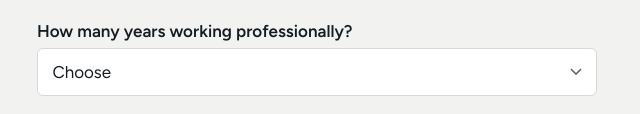
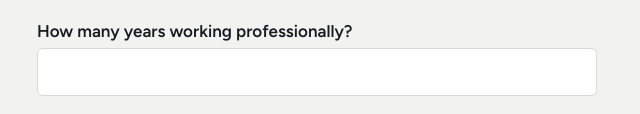
Before and after one commit to mitchhemming/FTR-site, a plain HTML site: page index.html in a window 1280 px wide. Both pictures are taken after a click on the button "Apply for Freedom Through Retainers". Shown: the part 1756-1870 px from the top of the page, 263-903 px from the left. Drawn offline with Linux system fonts and the light colour scheme.

Commit message:
Form: years as a typed number, four monthly revenue brackets
Co-Authored-By: Claude Fable 5.1 <noreply@anthropic.com>
Claude-Session: https://claude.ai/code/session_019BjyxDp5CW7w8vjDjqfAzp

```diff
--- a/index.html
+++ b/index.html
@@ -301,18 +301,12 @@
       <div class="field"><label for="instagram">Instagram account</label><input id="instagram" name="instagram" placeholder="@handle" required></div>
       <div class="field"><label for="website">Website</label><input id="website" name="website" type="url" placeholder="https://" autocomplete="url"></div>
       <div class="field"><label for="location">Location</label><span class="hint">City, country</span><input id="location" name="location" required></div>
-      <div class="field">
-        <label for="years">How many years working professionally?</label>
-        <select id="years" name="years" required>
-          <option value="" disabled selected>Choose</option>
-          <option>Under 1 year</option><option>1 to 3 years</option><option>3 to 5 years</option><option>5 to 10 years</option><option>10+ years</option>
-        </select>
-      </div>
+      <div class="field"><label for="years">How many years working professionally?</label><input id="years" name="years" type="number" inputmode="numeric" min="0" max="60" step="1" required></div>
       <div class="field">
         <label for="revenue">Average monthly revenue</label>
         <select id="revenue" name="monthly_revenue" required>
           <option value="" disabled selected>Choose</option>
-          <option>Under $3k</option><option>$3k to $6k</option><option>$6k to $10k</option><option>$10k to $20k</option><option>$20k+</option>
+          <option>$3k to $5k</option><option>$5k to $10k</option><option>$10k to $15k</option><option>$15k+</option>
         </select>
       </div>
       <fieldset class="field choice">
```
